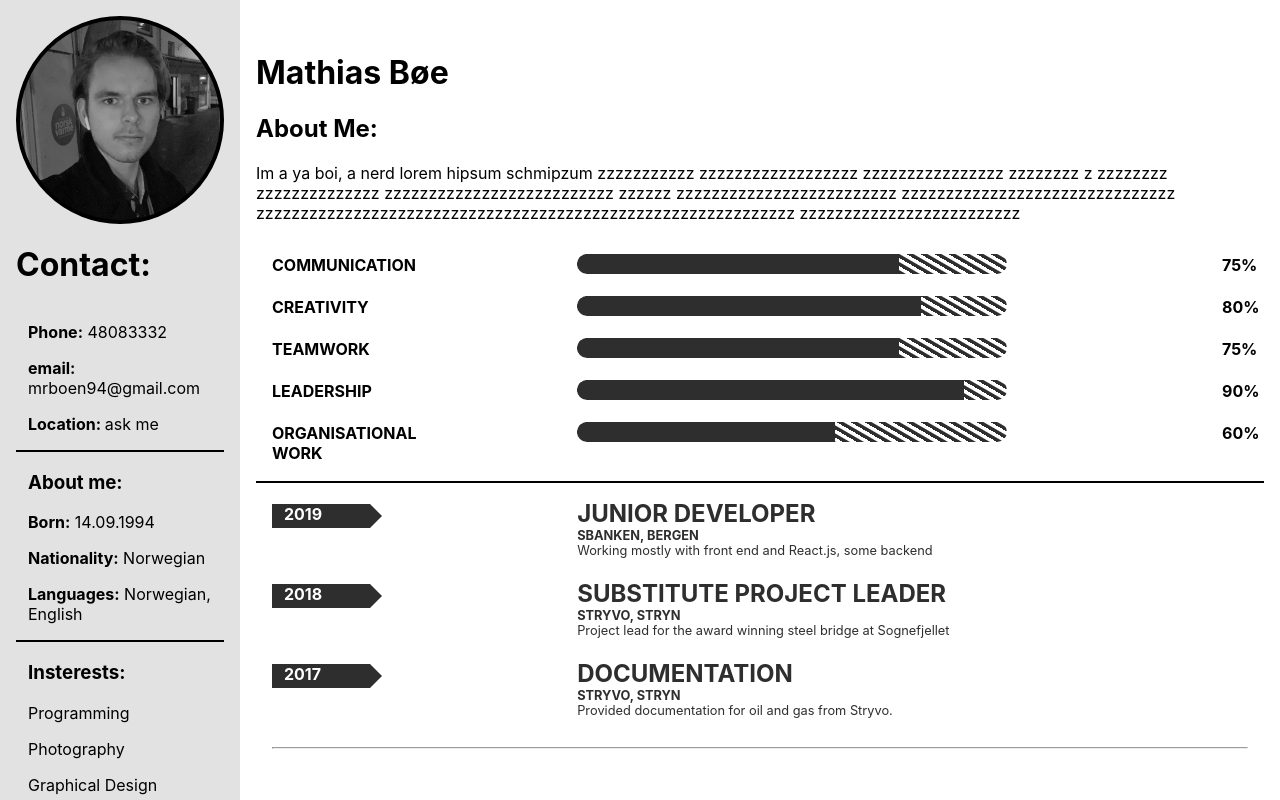
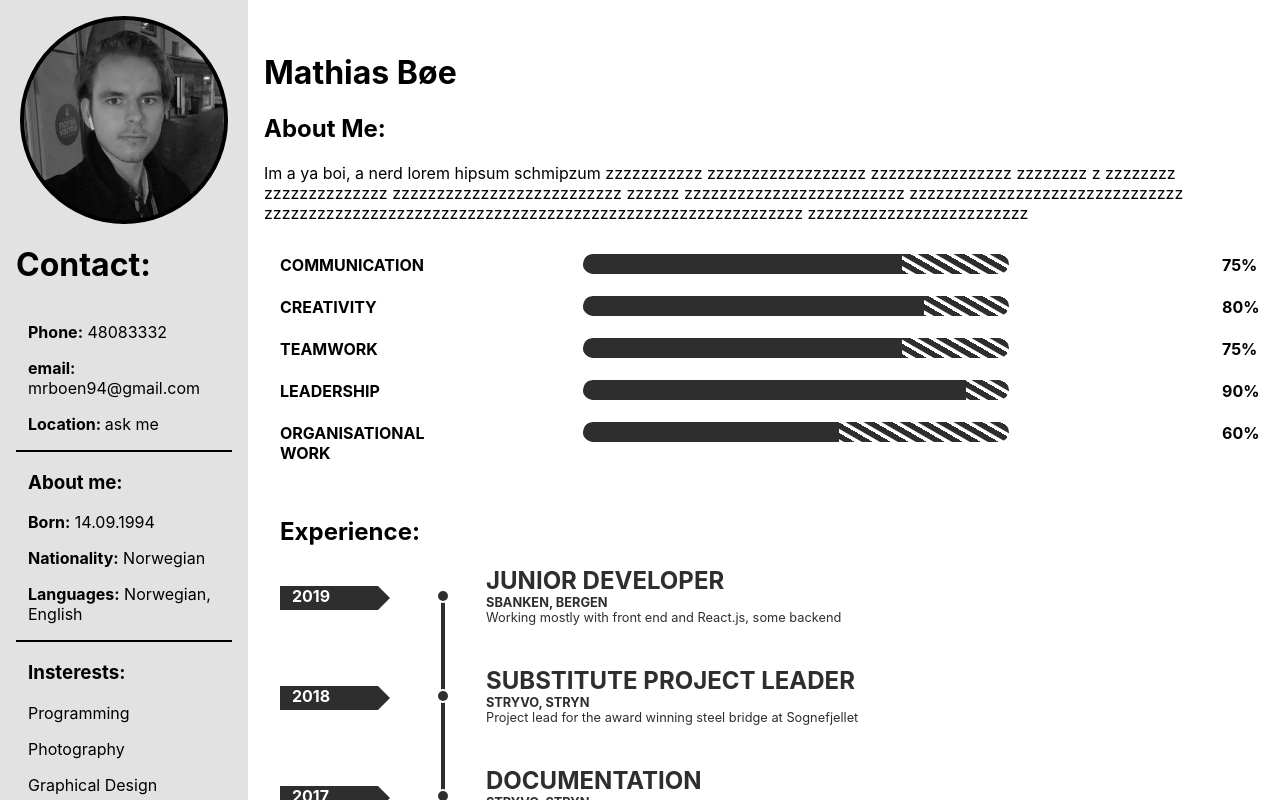
Before and after one commit to mrboen94/aasgard, a React (Create React App) app: page / in a window 1280 px wide. Shown: the top 800 px of the page. Built offline with nearby package versions, Linux system fonts and the light colour scheme.

Commit message:
experience mvp finished

```diff
--- a/src/Components/AboutMe.js
+++ b/src/Components/AboutMe.js
@@ -6,7 +6,6 @@ const StyledDiv = styled.div`
   padding: 1em 1em 2em 0;
   background-color: #ffffff;
   height: 100vh;
-  border-bottom: 2px solid;
 `;
 
 export default function AboutMe() {
--- a/src/Components/Experience.js
+++ b/src/Components/Experience.js
@@ -11,8 +11,8 @@ const StyledDiv = styled.div`
 export default function Experience() {
   return (
     <StyledDiv>
+      <h2>Experience:</h2>
       <ExperienceCard />
-        <hr />
     </StyledDiv>
   );
 }
--- a/src/Components/Pages/NavBar.js
+++ b/src/Components/Pages/NavBar.js
@@ -5,7 +5,7 @@ import { Info, ImageWrapper, Interests, Contact, Socials } from "../";
 const StyledDiv = styled.div`
   padding: 1em;
   background-color: #e2e2e2;
-  height: 100%;
+  height: 100vh;
   width 14em;
   margin-left: 0;
 `;
--- a/src/Components/Pages/home.js
+++ b/src/Components/Pages/home.js
@@ -5,9 +5,10 @@ import { AboutMe, Experience, Education, Knowledge } from "../";
 const StyledDiv = styled.div`
   padding: 1em;
   background-color: #ffffff;
-  height: 95vh;
+  height: 100vh;
   display: flex;
   flex-direction: column;
+  max-width: 1000px;
 `;
 
 export default function HomeBody() {
--- a/src/Components/SubComponents/ExperienceCard.js
+++ b/src/Components/SubComponents/ExperienceCard.js
@@ -7,7 +7,6 @@ const StyledDiv = styled.div`
     flex: 10 5;
     flex-wrap: wrap;
     width: 100%;
-    justify-content: left;
 `;
 
 const StyledCols = styled.div`
@@ -18,7 +17,7 @@ const StyledCols = styled.div`
 `;
 
 const ArrowDiv = styled.div`
-    margin-top: 0.3em;
+    padding-top: 20px;
     display: flex;
     height: 20px;
     height: 20px;
@@ -66,11 +65,34 @@ const StyledYearArrow = styled.div`
 `;
 
 const StyledBorderDiv = styled.div`
-    width: 20%
+    margin-top: 23px;
+    justify-content: left;
+    padding-left: 3em;
+    padding-right: 3em;
 `;
 
 const StyledTextDiv = styled.div`
-    height: 80px;
+    height: 100px;
+`;
+
+const Line = styled.div`
+    margin-left: 3px;
+    position: absolute;
+    width:  4px;
+    height: 100px;
+    margin-top: 1px;
+    background-color: #2e2e2e;
+`;
+
+const Circle = styled.div`
+    position: absolute;
+    margin-left: -2px;
+    z-index: 2;
+    background-color: #2e2e2e;
+    width: 10px;
+    height: 10px;
+    border: 2px solid white;
+    border-radius: 50%;
 `;
 
 const experience = data.Experience;
@@ -87,7 +109,10 @@ export default function ExperienceCard() {
                 </StyledYear>
                 <StyledYearArrow />
             </ArrowDiv>
-            <StyledBorderDiv />
+            <StyledBorderDiv>
+                <Circle />
+                <Line />
+            </StyledBorderDiv>
             <StyledTextDiv>
                 <StyledH2>{data.Title}</StyledH2>
                 <StyledH3>{data.Company}</StyledH3>
--- a/src/Components/SubComponents/ProgressBar.js
+++ b/src/Components/SubComponents/ProgressBar.js
@@ -21,10 +21,10 @@ const Tracker = styled.div`
     margin: 15px auto;
     background: repeating-linear-gradient(
         30deg,
-        #2e2e2e,
-        #2e2e2e 3px,
+        #fff 1px,
         #fff 4px,
-        #fff 7px
+        #2e2e2e 5px,
+        #2e2e2e 10px
     );
     border-radius: 10px;
 `;
```
